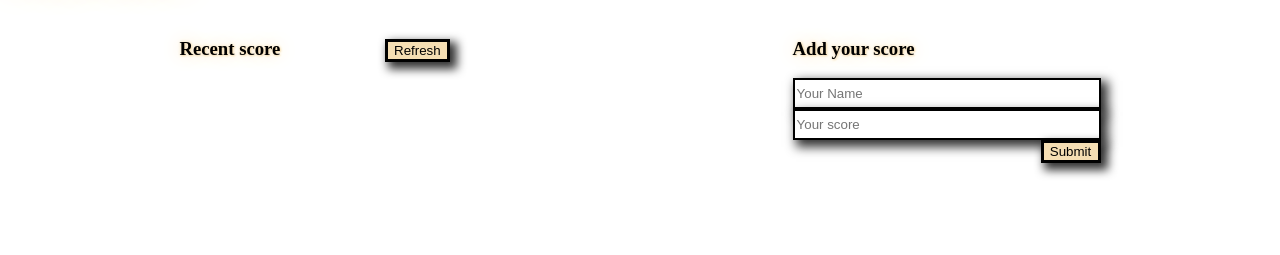
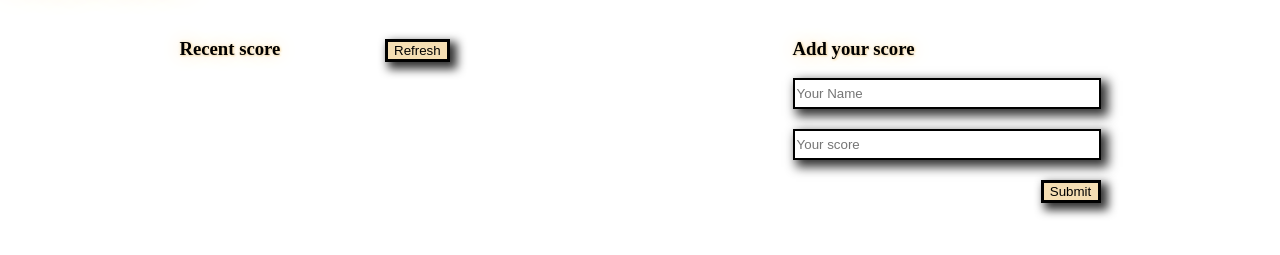
Before and after one commit to OnlyUnknown/Leaderboard, a website built with webpack: page src/index.html in a window 1280 px wide. Shown: the part 61-316 px from the top of the page. Built offline with nearby package versions, Linux system fonts and the light colour scheme; no server answers.

Commit message:
Margins has been organised between the inputs elements

```diff
--- a/src/style.css
+++ b/src/style.css
@@ -46,6 +46,7 @@
 }
 
 .submit input {
+  margin-bottom: 20px;
   width: 300px;
   height: 25px;
   border: black solid 2px;
@@ -61,5 +62,5 @@
 }
 
 h1, h3{
-  text-shadow: 1px 1px 2px wheat, 0 0 1em wheat, 0 0 0.2em wheat;;
+  text-shadow: 1px 1px 2px wheat, 0 0 1em wheat, 0 0 0.2em wheat;
 }
```
